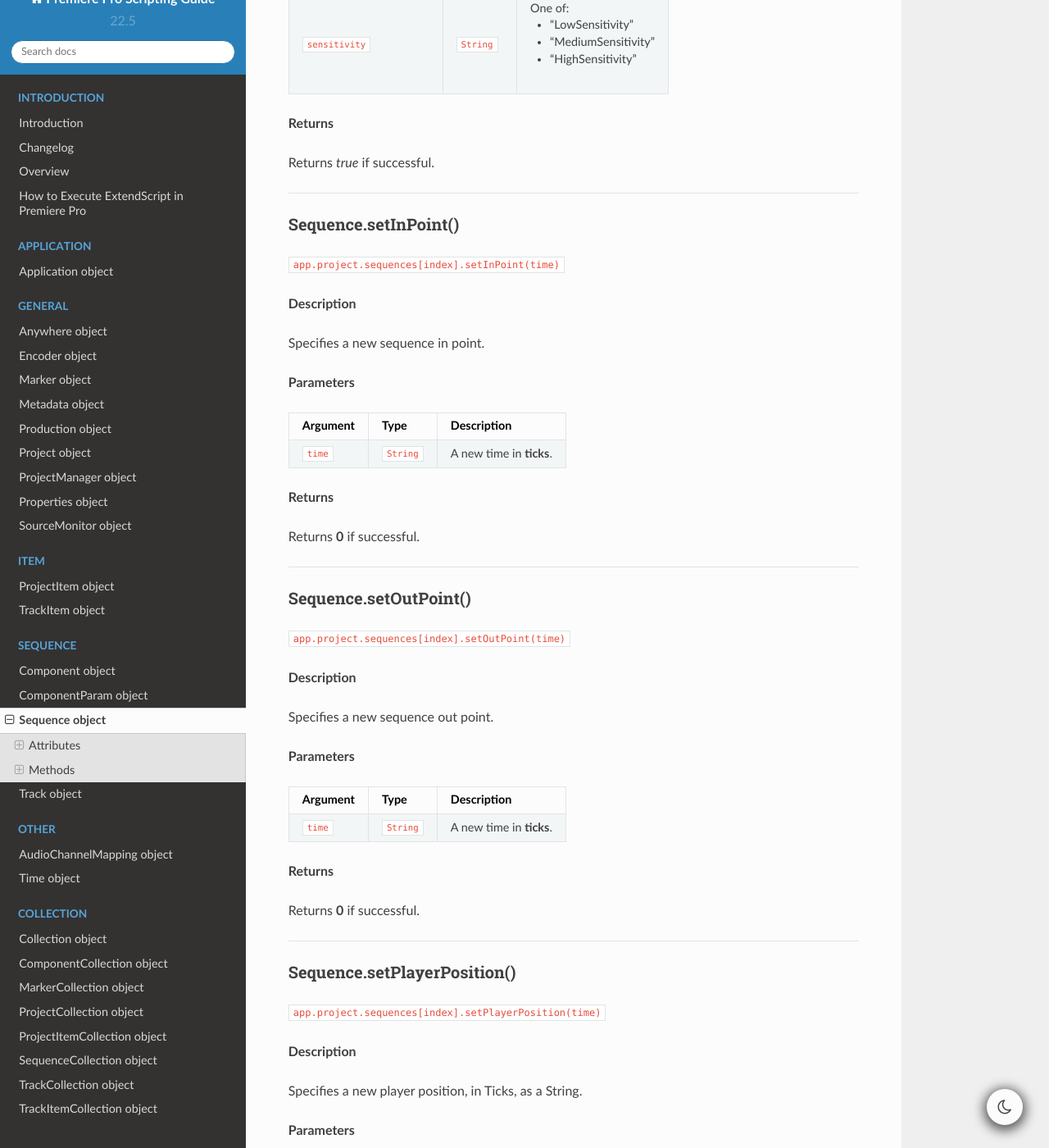
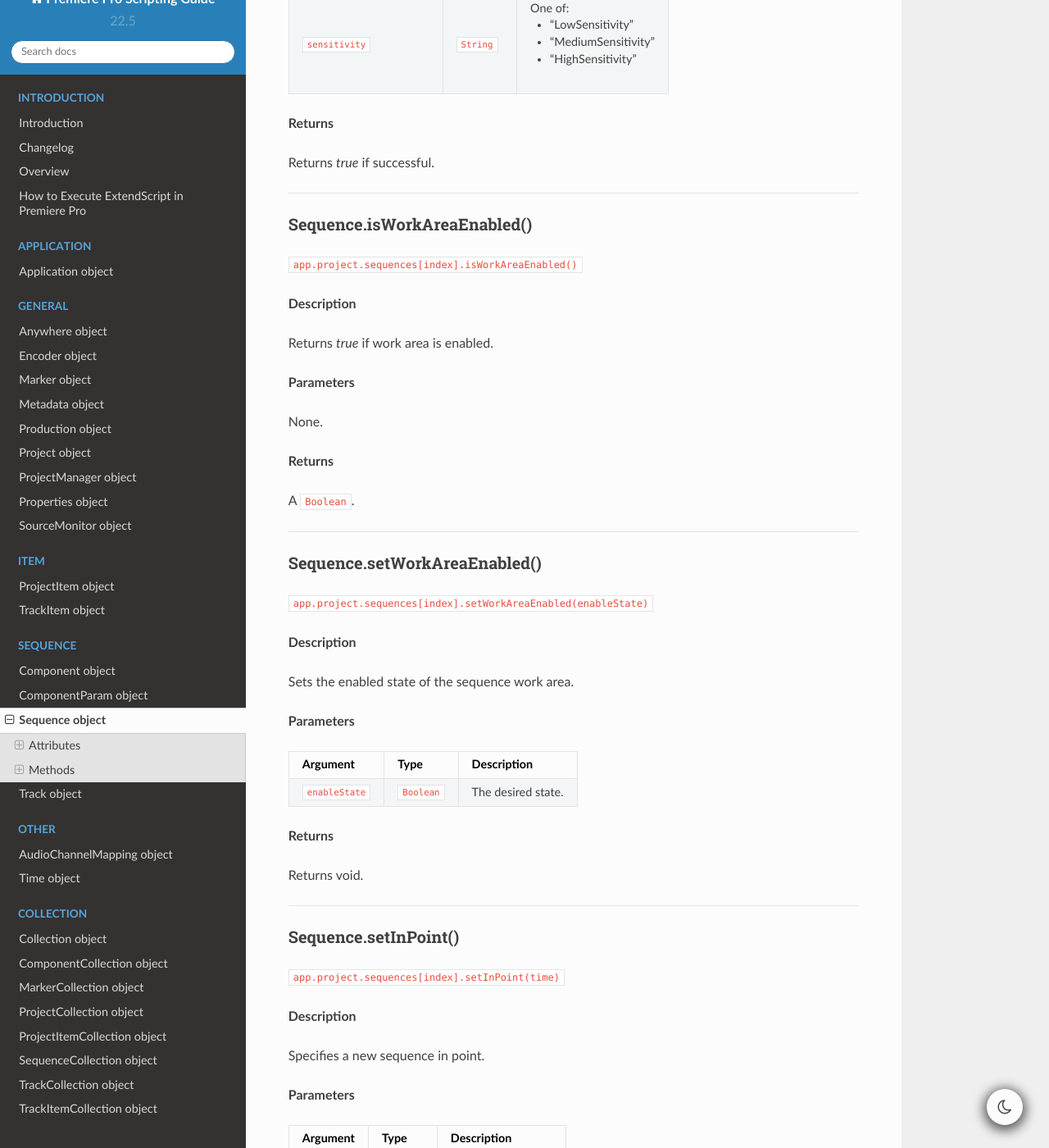
Before and after one commit to docsforadobe/premiere-scripting-guide, a Sphinx documentation site: the page built from docs/sequence/sequence.rst, in a window 1280 px wide and 1400 px high, scrolled down 16687 px. Shown: the whole window at 82% size. Built offline with Sphinx 7.4.7 and the Read the Docs theme 2.0.0, drawn with Linux system fonts in a browser that asks for light colours.

Commit message:
Adding Sequence workAreaEnabled getter/setter
Per https://github.com/Adobe-CEP/Samples/blob/9efca02ea88ad32a8c22571f5ffe2407ae732cd8/PProPanel/jsx/PremierePro.23.0.d.ts#L352

```diff
--- a/docs/sequence/sequence.rst
+++ b/docs/sequence/sequence.rst
@@ -853,6 +853,52 @@
 
 ----
 
+.. _sequence.isWorkAreaEnabled:
+
+Sequence.isWorkAreaEnabled()
+*********************************************
+
+``app.project.sequences[index].isWorkAreaEnabled()``
+
+**Description**
+
+Returns `true` if work area is enabled.
+
+**Parameters**
+
+None.
+
+**Returns**
+
+A ``Boolean``.
+
+----
+
+.. _sequence.setWorkAreaEnabled:
+
+Sequence.setWorkAreaEnabled()
+*********************************************
+
+``app.project.sequences[index].setWorkAreaEnabled(enableState)``
+
+**Description**
+
+Sets the enabled state of the sequence work area.
+
+**Parameters**
+
+================  ===========  =======================
+Argument          Type         Description
+================  ===========  =======================
+``enableState``   ``Boolean``  The desired state.
+================  ===========  =======================
+
+**Returns**
+
+Returns void.
+
+----
+
 .. _sequence.setInPoint:
 
 Sequence.setInPoint()
```
